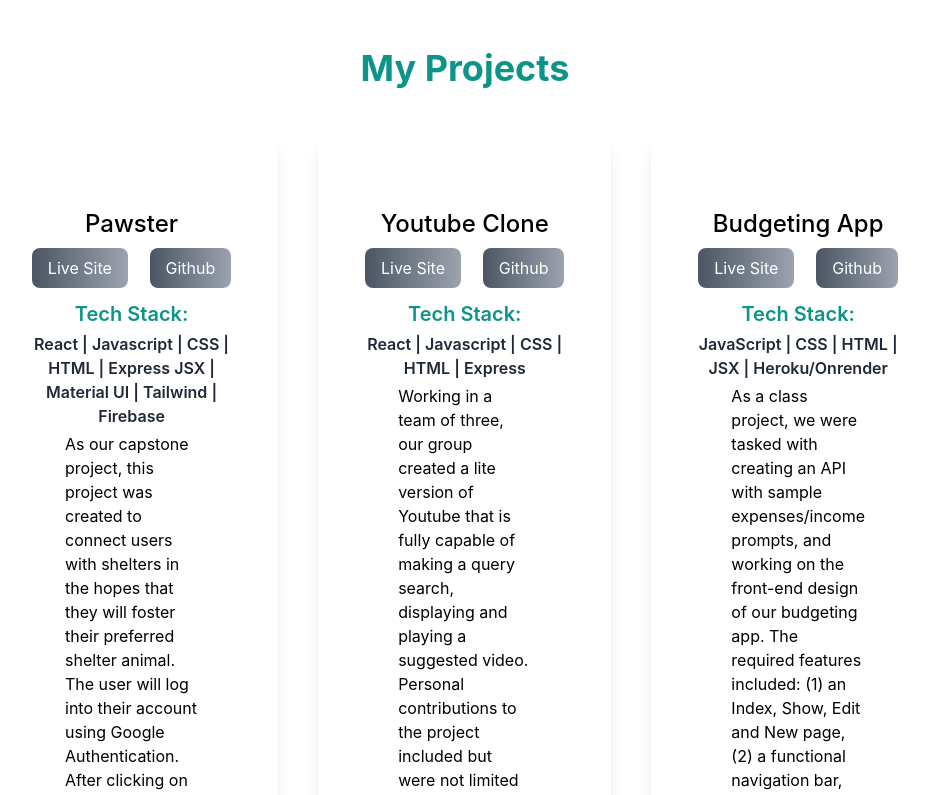
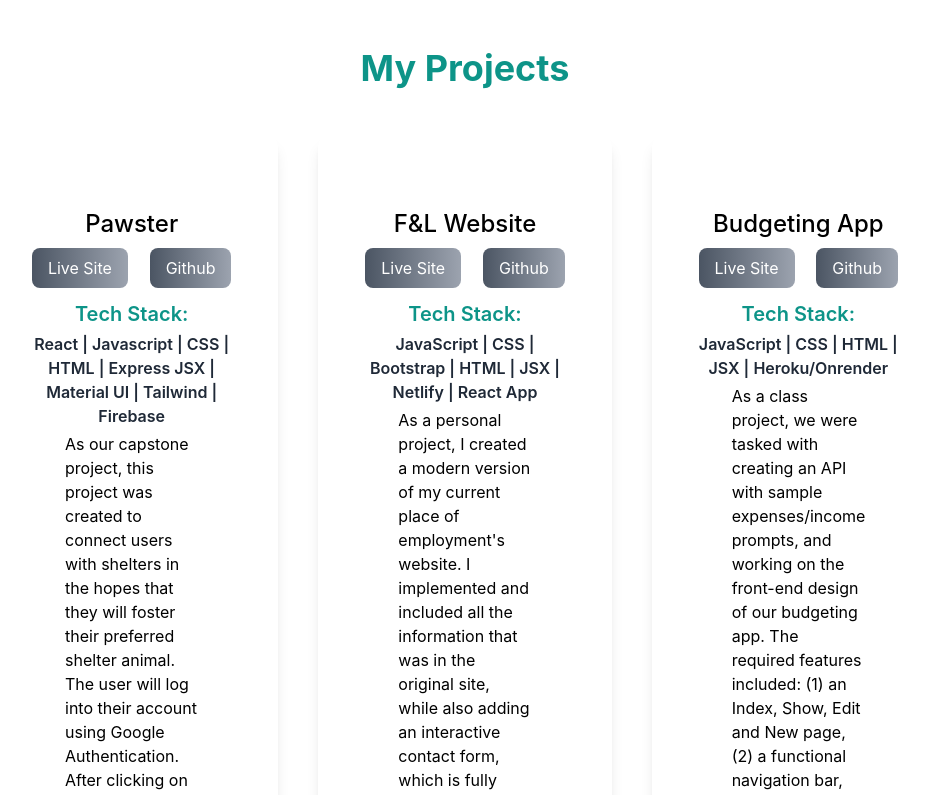
Before and after one commit to ametzamaldonado/personal-porfolio, a Next.js app: page / in a window 1280 px wide. Shown: the part 1320-2115 px from the top of the page, without its empty margins (175-1104 px from the left). Built offline with nearby package versions, Linux system fonts and the light colour scheme.

Commit message:
removed youtube clone project

```diff
--- a/pages/index.js
+++ b/pages/index.js
@@ -3,10 +3,22 @@
 import { AiFillMail, AiFillLinkedin, AiFillGithub } from "react-icons/ai";
 import { useState } from "react";
 import Image from "next/image";
+
 import personalPic from "../public/personalPic.png";
+import pawsterPic from "../public/pawster-screenshot.png";
+import lawFirmPic from "../public/lawFirm-screenshot.png"
 
 export default function Home() {
   const [darkMode, setDarkMode] = useState(false);
+
+  const findWebsiteImage = ( website ) => {
+    switch(website) {
+      case 'Pawster':
+        return pawsterPic;
+      case 'F&L Website':
+        return lawFirmPic;
+    }
+  }
 
   const personalProjectsObj = [
     {
@@ -17,12 +29,19 @@
       description: "As our capstone project, this project was created to connect users with shelters in the hopes that they will foster their preferred shelter animal. The user will log into their account using Google Authentication. After clicking on the Explore button on the home page, they will be directed to a page where they can swipe right (add animals to their likes) or swipe left (view next animal). Also on this page is a button where users can click and be redirected to a page showing their “liked” pets and more information on each pet.",
     },
     {
-      title: "Youtube Clone",
-      liveSiteLink: "https://youtube-team-4.netlify.app/",
-      githubLink: "https://github.com/ametzamaldonado/react-youtube-app",
-      techLangUsed: "React | Javascript | CSS | HTML | Express",
-      description: "Working in a team of three, our group created a lite version of Youtube that is fully capable of making a query search, displaying and playing a suggested video. Personal contributions to the project included but were not limited to: navbar functionality and appearance, display of our view page after populating search results, ability to play video in a new page that includes the video id in the url path, and the beginnings of our comment section.",
+      title: "F&L Website",
+      liveSiteLink: "https://fixlerlaw-sample.netlify.app/",
+      githubLink: "https://github.com/ametzamaldonado/fixlerlaw-web-sample",
+      techLangUsed: "JavaScript | CSS | Bootstrap | HTML | JSX | Netlify | React App",
+      description: "As a personal project, I created a modern version of my current place of employment's website. I implemented and included all the information that was in the original site, while also adding an interactive contact form, which is fully functional. The website was styled utilizing Bootstrap and was designed to be completely mobile responsive.",
     },
+    // {
+    //   title: "Youtube Clone",
+    //   liveSiteLink: "https://youtube-team-4.netlify.app/",
+    //   githubLink: "https://github.com/ametzamaldonado/react-youtube-app",
+    //   techLangUsed: "React | Javascript | CSS | HTML | Express",
+    //   description: "Working in a team of three, our group created a lite version of Youtube that is fully capable of making a query search, displaying and playing a suggested video. Personal contributions to the project included but were not limited to: navbar functionality and appearance, display of our view page after populating search results, ability to play video in a new page that includes the video id in the url path, and the beginnings of our comment section.",
+    // },
     {
       title: "Budgeting App",
       liveSiteLink: "https://budgeting-app-101.netlify.app/",
@@ -131,9 +150,15 @@
             </h2>
           </div>
 
+
+
           <div className="lg:flex gap-10">
+
             {personalProjectsObj.map((item, index) => (
-              <div key={index} className="shadow-lg p-10 rounded-xl my-10 dark:bg-white flex-1">
+              <div key={index} className="shadow-lg p-10 rounded-xl my-10 dark:bg-white flex-1 overflow-auto">
+                {/* <div className="text-center">
+                  <img src={findWebsiteImage(item.name)} alt={item.name}/>
+                </div> */}
                 <h3 className="text-center text-2xl font-medium pt-8 pb-2 ">
                   {item.title}
                 </h3>
```
Also changed, not shown: 2 other files (tests, documents, lock files or other folders).
